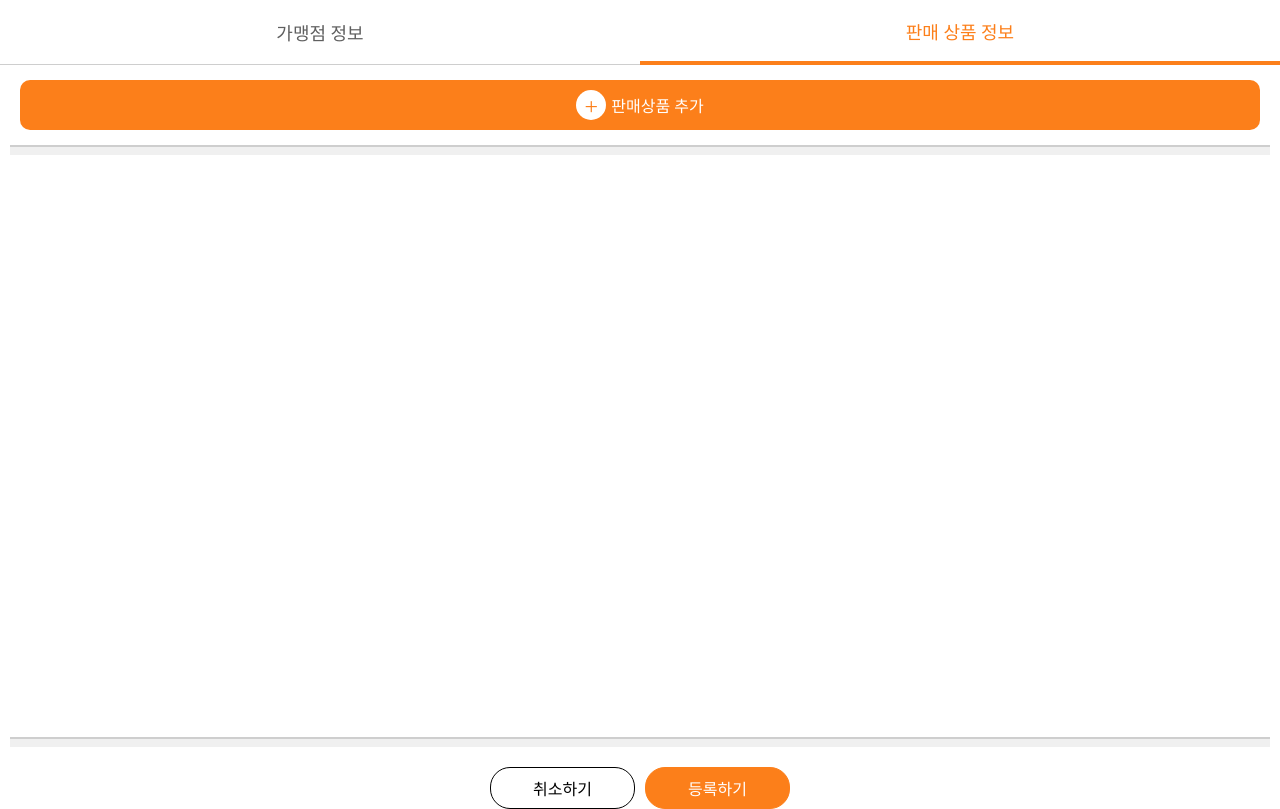
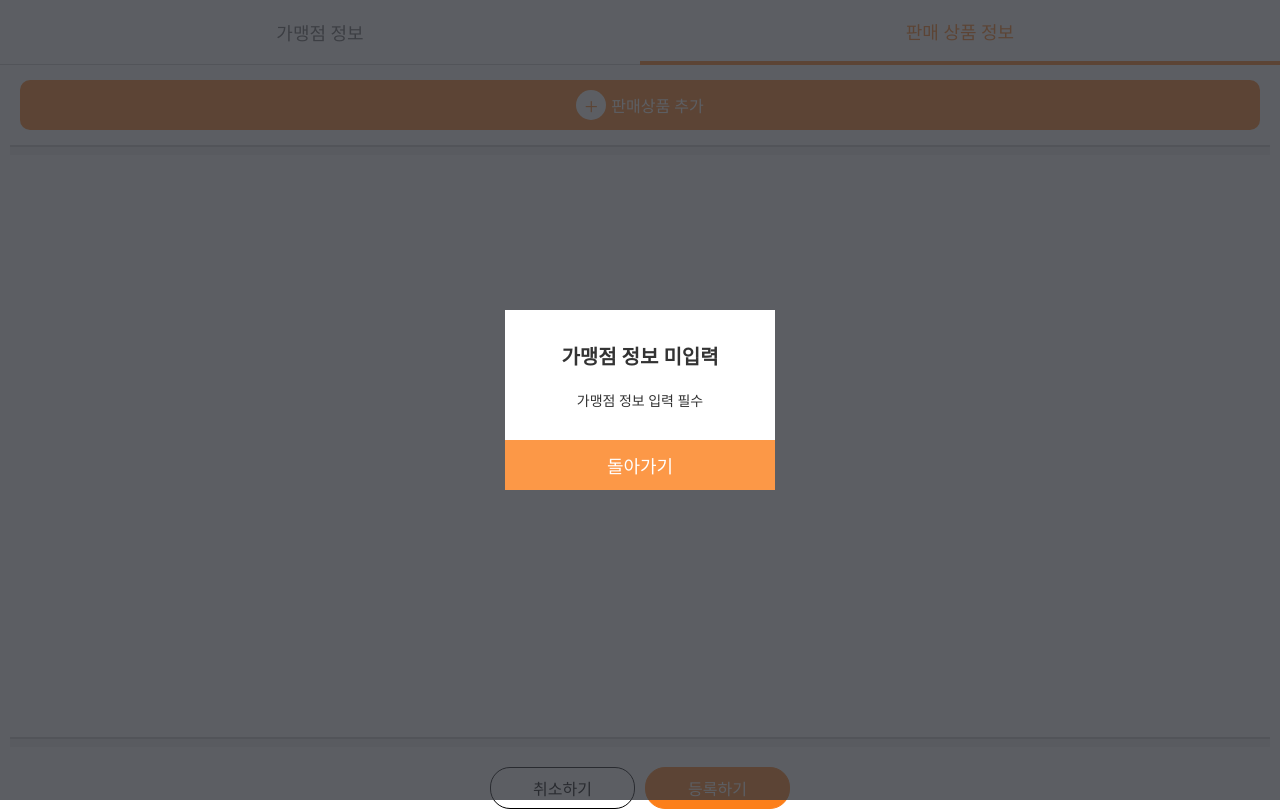
Before and after one commit to njustice4all/premium-shop, a React app: page /franchise/addProducts in a window 1280 px wide. Built offline with nearby package versions, Linux system fonts and the light colour scheme; the HTML template or start-up script is replaced by a standard one.

Commit message:
Fix popup css

```diff
--- a/src/components/Popup.js
+++ b/src/components/Popup.js
@@ -4,7 +4,10 @@ const Popup = ({ onBackButtonPress }) => {
   return (
     <div className="popup-bg">
       <div className="popup-wrapper">
-        <div className="content-wrapper">가맹점 정보를 입력해야합니다.</div>
+        <div className="content-wrapper">
+          <h1>가맹점 정보 미입력</h1>
+          <p>가맹점 정보 입력 필수</p>
+        </div>
         <div className="button-wrapper" onClick={onBackButtonPress}>
           돌아가기
         </div>
--- a/src/containers/main/AddProducts.js
+++ b/src/containers/main/AddProducts.js
@@ -135,7 +135,7 @@ class AddProducts extends Component {
           </div>
         </div>
         <Buttons handleConfirm={this.handleConfirm} />
-        {/*franchise.status.addShop ? null : <Popup onBackButtonPress={this.onBackButtonPress} />*/}
+        {franchise.status.addShop ? null : <Popup onBackButtonPress={this.onBackButtonPress} />}
       </div>
     );
   }
--- a/src/css/main.scss
+++ b/src/css/main.scss
@@ -90,8 +90,8 @@ input {
 
   .popup-wrapper {
     background-color: white;
-    width: 250px;
-    height: 140px;
+    width: 270px;
+    min-height: 180px;
     display: flex;
     flex-direction: column;
 
@@ -100,11 +100,22 @@ input {
       justify-content: center;
       align-items: center;
       display: flex;
+      flex-direction: column;
+      padding: 30px 40px;
+
+      h1 {
+        font-size: 20px;
+        margin-bottom: 20px;
+      }
+
+      p {
+        font-size: 14px;
+      }
     }
 
     .button-wrapper {
       height: 50px;
-      background-color: $color-theme-third;
+      background-color: $color-theme;
       display: flex;
       justify-content: center;
       align-items: center;
```
